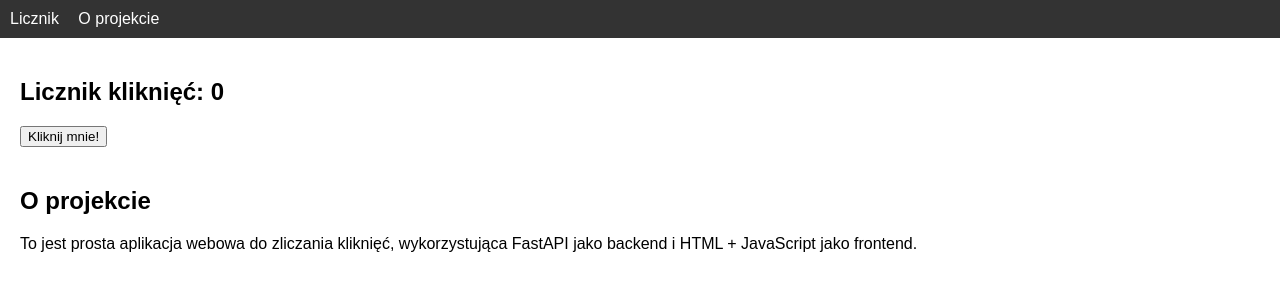
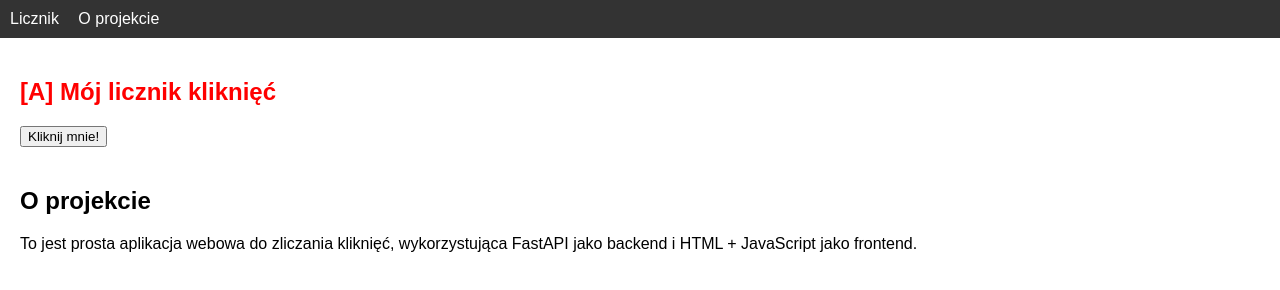
Before and after one commit to Brasen93/sprawozdanie, a plain HTML site: page index.html in a window 1280 px wide. Drawn offline with Linux system fonts and the light colour scheme; no server answers.

Commit message:
Zmiana nagłówka w feature/header-design-a

```diff
--- a/index.html
+++ b/index.html
@@ -31,7 +31,7 @@
 
   <div class="container">
     <section id="counter">
-      <h1>Licznik kliknięć: <span id="counter-value">0</span></h1>
+      <h1 style="color: red;">[A] Mój licznik kliknięć</h1>
       <button onclick="sendClick()">Kliknij mnie!</button>
     </section>
 
```
